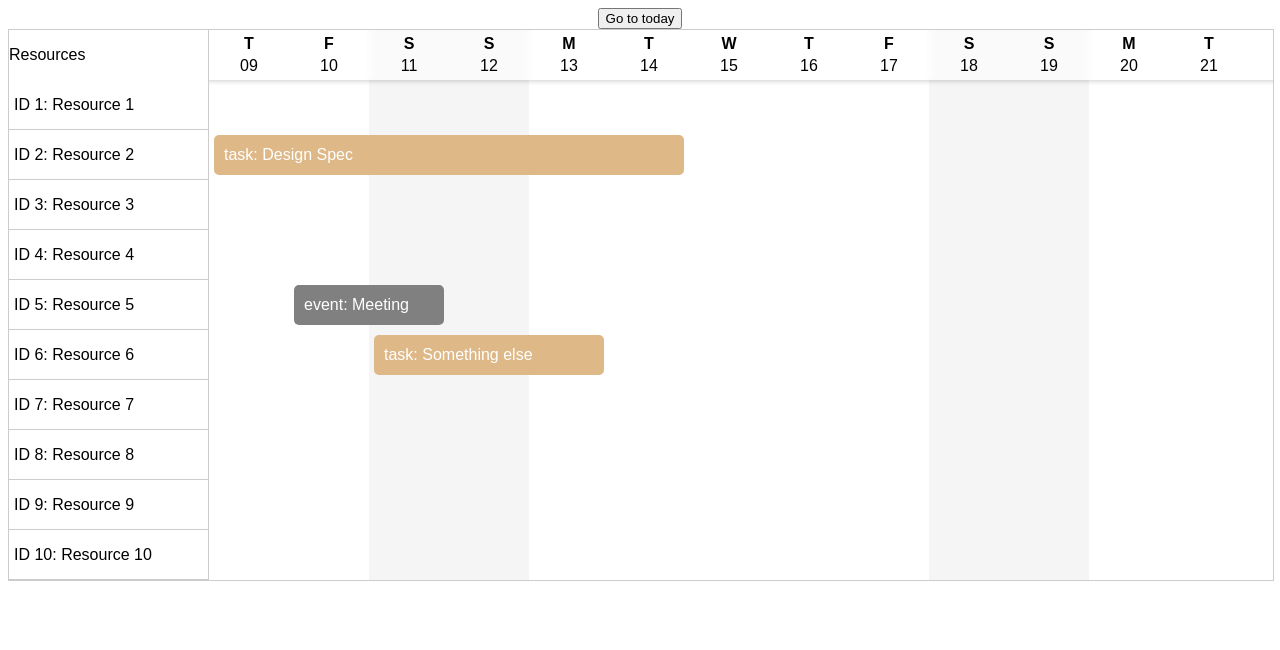
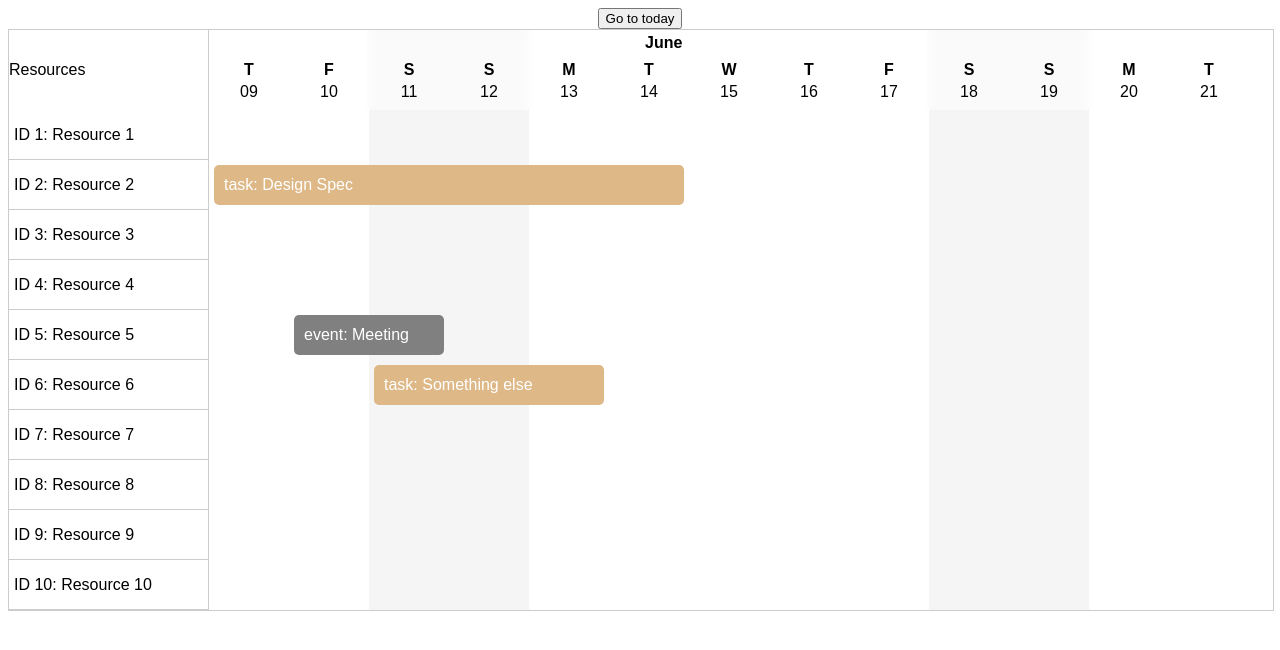
Before and after one commit to tjFogarty/vue-timeline, a Vue app: page / in a window 1280 px wide. Shown: the top 650 px of the page. Built offline with nearby package versions, Linux system fonts and the light colour scheme.

Commit message:
Adds month name to header

```diff
--- a/src/components/TimelineView/TimelineView.vue
+++ b/src/components/TimelineView/TimelineView.vue
@@ -58,7 +58,7 @@ const props = defineProps({
   },
   headerHeight: {
     type: Number,
-    default: 50,
+    default: 80,
   }
 })
 
--- a/src/components/TimelineView/components/DatesHeader.vue
+++ b/src/components/TimelineView/components/DatesHeader.vue
@@ -1,7 +1,11 @@
 <template>
   <div class="date-list-container">
+    <div v-for="month in Object.keys(groupedDatesByMonth)" :key="month" class="month">
+      <span class="month-name">
+        {{ month }}
+      </span>
       <ul class="date-list">
-      <li v-for="date in dates" :key="date.valueOf()" class="date-item">
+        <li v-for="date in groupedDatesByMonth[month]" :key="date.valueOf()" class="date-item">
           <span class="date-day-letter">{{ date.toFormat('ccccc') }}</span>
           <span class="date-day-number">
             {{ date.toFormat('dd') }}
@@ -9,12 +13,13 @@
         </li>
       </ul>
     </div>
+  </div>
 </template>
 
 <script setup>
 import { computed } from 'vue';
 import { useCurrentTimeline } from '../composables/useTimeline';
-const { dates, columnWidth, headerHeight } = useCurrentTimeline();
+const { columnWidth, headerHeight, resourceWidth, groupedDatesByMonth } = useCurrentTimeline();
 
 const columnWidthPx = computed(() => {
   return `${columnWidth}px`;
@@ -25,16 +30,28 @@ const headerHeightPx = computed(() => {
 </script>
 
 <style scoped>
+.date-list-container {
+  display: flex;
+  height: v-bind(headerHeightPx);
+}
+.month {
+  width: 100%;
+  background-color: rgba(255, 255, 255, 0.5);
+  backdrop-filter: blur(4px);
+  z-index: 1;
+}
+.month-name {
+  position: sticky;
+  display: inline-block;
+  padding: 4px;
+  left: 50%;
+  font-weight: 600;
+}
 .date-list {
   position: sticky;
   top: 0;
-  z-index: 1;
   display: flex;
-  background-color: rgba(255, 255, 255, 0.5);
-  box-shadow: 0px 1px 5px rgba(0, 0, 0, 0.2);
-  backdrop-filter: blur(4px);
   list-style: none;
-  height: v-bind(headerHeightPx);
   overflow: hidden;
   margin: 0;
   padding: 0;
--- a/src/components/TimelineView/composables/useTimeline.js
+++ b/src/components/TimelineView/composables/useTimeline.js
@@ -32,6 +32,17 @@ export default function useTimeline({
     }
 
     return dates;
+  });
+  const groupedDatesByMonth = computed(() => {
+    const groupedDates = {};
+    dates.value.forEach(date => {
+      const month = date.toFormat('MMMM');
+      if (!groupedDates[month]) {
+        groupedDates[month] = [];
+      }
+      groupedDates[month].push(date);
+    });
+    return groupedDates;
   });
   const datePositions = computed(() => {
     const positions = {};
@@ -195,6 +206,7 @@ export default function useTimeline({
     resources,
     events,
     dates,
+    groupedDatesByMonth,
     datePositions,
     resourcePositions,
     weekendOccurences,
```
Lines whose indentation alone changed are shown as unchanged.
